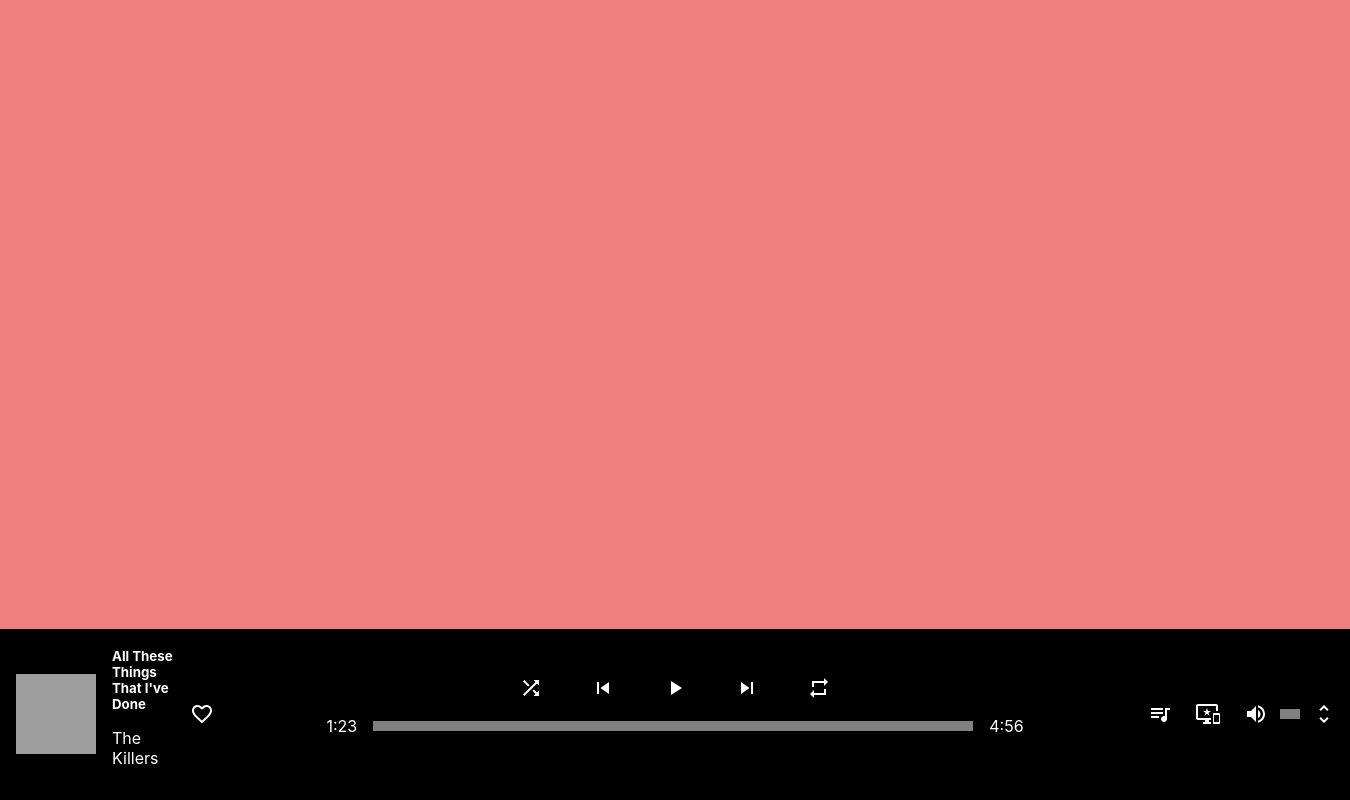
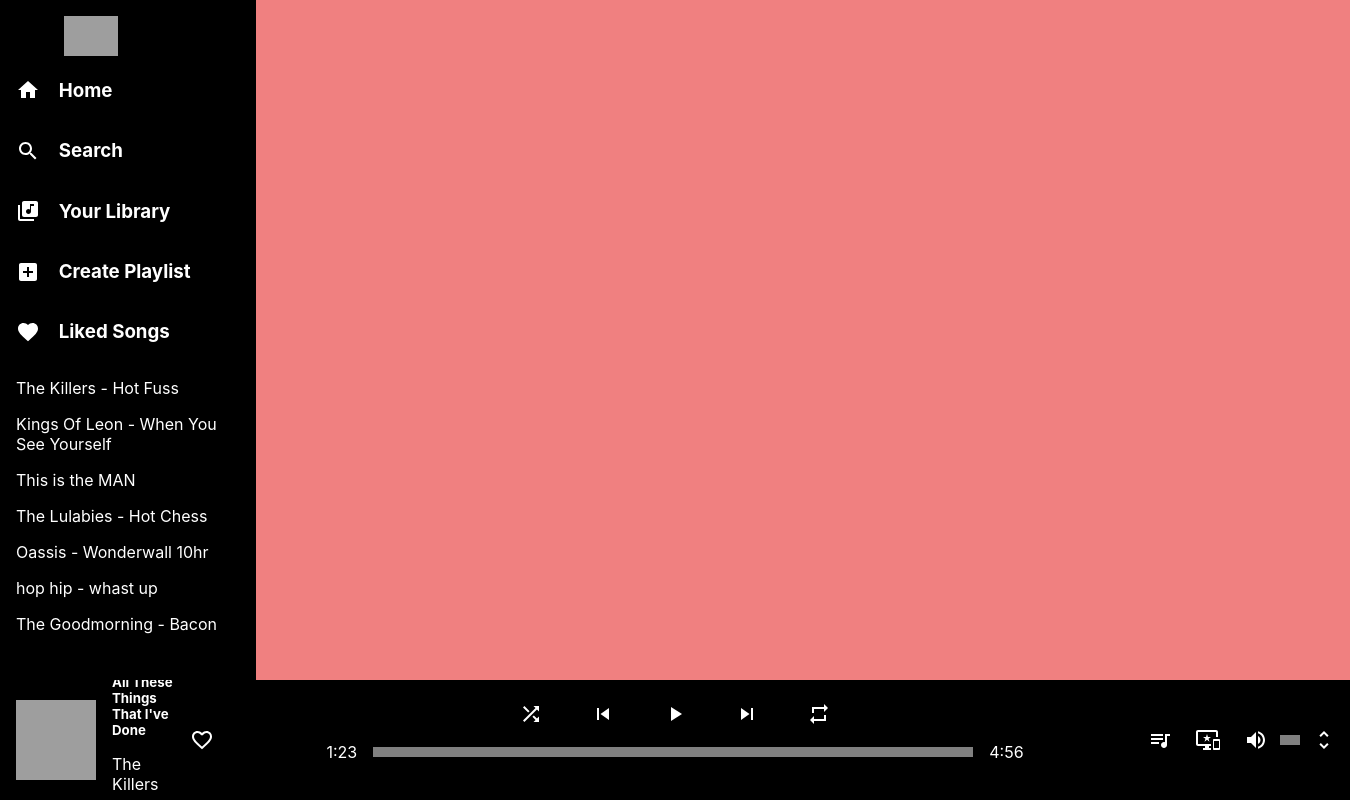
Before and after one commit to dave-wu-dev-12/spotify, a React (Create React App) app in the folder spotify-clone/: page /Playlist in a window 1280 px wide. Shown: the whole page, 1350 px wide, since content can reach past the window. Built offline with nearby package versions, Linux system fonts and the light colour scheme; grey boxes are pictures that could not be loaded.

Commit message:
trying new ways of adding footer to bottom instead of using position fixed

```diff
--- a/spotify-clone/src/assets/ImgAssets.js
+++ b/spotify-clone/src/assets/ImgAssets.js
@@ -17,6 +17,8 @@ const ImgAssets = {
     "https://cdn1.iconfinder.com/data/icons/social-media-outline-6/128/SocialMedia_Instagram-Outline-512.png",
   twitterIcon: "https://image.flaticon.com/icons/png/512/23/23931.png",
   facebookIcon: "https://img.icons8.com/ios/452/facebook-new.png",
+  spotifyIcon:
+    "https://upload.wikimedia.org/wikipedia/commons/thumb/2/26/Spotify_logo_with_text.svg/1200px-Spotify_logo_with_text.svg.png",
 };
 
 export default ImgAssets;
--- a/spotify-clone/src/components/PlaylistPages/PlayBar.css
+++ b/spotify-clone/src/components/PlaylistPages/PlayBar.css
@@ -5,10 +5,10 @@
   align-items: center;
   padding: 1em;
   min-width: 1350px;
-  position: fixed;
-  bottom: 0;
-  width: 100%;
   box-sizing: border-box;
+  height: 15%;
+  min-height: 120px;
+  overflow: hidden;
 }
 
 .playbarSongInfo {
--- /dev/null
+++ b/spotify-clone/src/components/PlaylistPages/Playlist.css
@@ -0,0 +1,22 @@
+.playlistContainer {
+  display: flex;
+  height: 85%;
+}
+
+.playlistNavigationContainer {
+  text-align: left;
+  padding: 1em;
+  width: 20vw;
+  background-color: black;
+  box-sizing: border-box;
+  overflow-y: scroll;
+}
+
+.playlistControlItem {
+  display: flex;
+  align-items: center;
+}
+
+.playlistControlItem h3 {
+  margin-left: 1em;
+}
--- /dev/null
+++ b/spotify-clone/src/components/PlaylistPages/Playlist.js
@@ -0,0 +1,59 @@
+import React from "react";
+import ImgAssets from "../../assets/ImgAssets";
+import HomeIcon from "@material-ui/icons/Home";
+import SearchIcon from "@material-ui/icons/Search";
+import LibraryMusicIcon from "@material-ui/icons/LibraryMusic";
+import AddBoxIcon from "@material-ui/icons/AddBox";
+import FavoriteIcon from "@material-ui/icons/Favorite";
+import "./Playlist.css";
+
+function Playlist() {
+  return (
+    <div className="playlistContainer">
+      {/* playlist info section */}
+      <div className="playlistNavigationContainer">
+        <div className="playlistControlsContainer">
+          <img
+            className="header_logo_image"
+            src={ImgAssets.spotifyIcon}
+            alt="sptofy"
+          />
+          <div className="playlistControlItem">
+            <HomeIcon />
+            <h3>Home</h3>
+          </div>
+          <div className="playlistControlItem">
+            <SearchIcon />
+            <h3>Search</h3>
+          </div>
+          <div className="playlistControlItem">
+            <LibraryMusicIcon />
+            <h3>Your Library</h3>
+          </div>
+          <div className="playlistControlItem">
+            <AddBoxIcon />
+            <h3>Create Playlist</h3>
+          </div>
+          <div className="playlistControlItem">
+            <FavoriteIcon />
+            <h3>Liked Songs</h3>
+          </div>
+        </div>
+        <div className="playlistListContainer">
+          <p className="playListListItem">The Killers - Hot Fuss</p>
+          <p className="playListListItem">
+            Kings Of Leon - When You See Yourself
+          </p>
+          <p className="playListListItem">This is the MAN</p>
+          <p className="playListListItem">The Lulabies - Hot Chess</p>
+          <p className="playListListItem">Oassis - Wonderwall 10hr</p>
+          <p className="playListListItem">hop hip - whast up</p>
+          <p className="playListListItem">The Goodmorning - Bacon</p>
+        </div>
+      </div>
+      {/* playlist viewer section */}
+    </div>
+  );
+}
+
+export default Playlist;
--- a/spotify-clone/src/components/PlaylistPages/PlaylistLandingPage.css
+++ b/spotify-clone/src/components/PlaylistPages/PlaylistLandingPage.css
@@ -0,0 +1,6 @@
+.songPlayerContainer {
+  height: 100vh;
+  display: flex;
+  flex-direction: column;
+  justify-content: space-between;
+}
--- a/spotify-clone/src/components/PlaylistPages/PlaylistLandingPage.js
+++ b/spotify-clone/src/components/PlaylistPages/PlaylistLandingPage.js
@@ -1,11 +1,14 @@
 import React from "react";
 import "./PlaylistLandingPage.css";
 import PlayBar from "./PlayBar";
+import Playlist from "./Playlist";
 
 function PlaylistLandingPage() {
   return (
-    <div className="playlistContainer">
+    <div className="songPlayerContainer">
       {/* music info section */}
+      <Playlist />
+
       {/* playbar section */}
       <PlayBar />
     </div>
```
